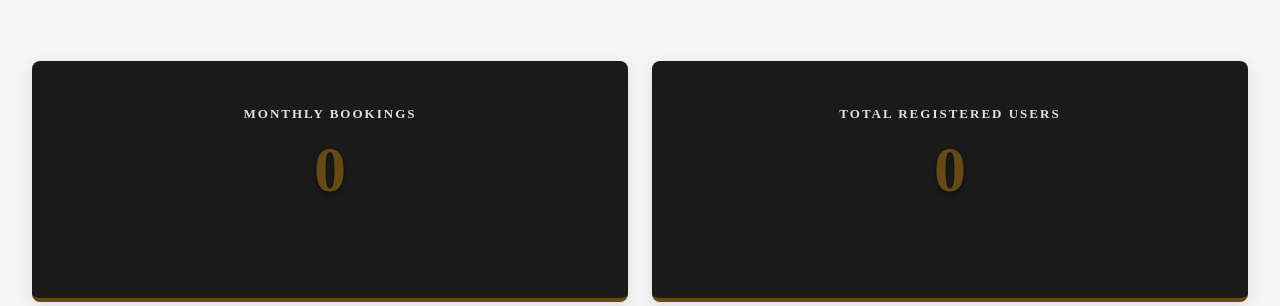
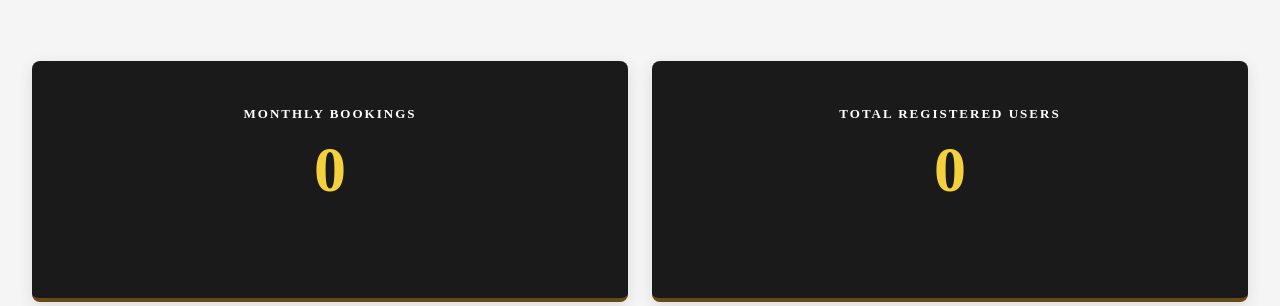
Before and after one commit to TamunaKh/UBUNTU-HAVEN, a PHP site: page /admin/dashboard.php in a window 1280 px wide. Shown: the part 1117-1423 px from the top of the page. Run offline with PHP 8.4, Linux system fonts and the light colour scheme; the visitor is signed in with stand-in values (Sample User, id 1); data that the repository does not hold is empty.

Commit message:
booking and review update

```diff
--- a/admin/dashboard.php
+++ b/admin/dashboard.php
@@ -51,12 +51,13 @@ try {
 
           <div style="display: flex; gap: 24px; margin-bottom: 40px; flex-wrap: wrap;">
               <div style="flex: 1; min-width: 200px; background: #1a1a1a; padding: 32px; border-radius: 8px; text-align: center; border-bottom: 4px solid var(--primary-01); box-shadow: 0 4px 15px rgba(0,0,0,0.1);">
-                  <h3 style="font-size: 13px; color: #e0e0e0; text-transform: uppercase; letter-spacing: 2px; font-weight: 600; font-family: var(--font-family-body);">Monthly Bookings</h3>
-                  <p style="font-size: 64px; font-weight: 800; margin-top: 16px; color: var(--primary-01); font-family: var(--font-family-heading); line-height: 1; text-shadow: 0 2px 4px rgba(0,0,0,0.5);"><?php echo $monthly_bookings; ?></p>
+                  <h3 style="font-size: 13px; color: #ffffff; text-transform: uppercase; letter-spacing: 2px; font-weight: 600; font-family: var(--font-family-body);">Monthly Bookings</h3>
+                  <p style="font-size: 64px; font-weight: 800; margin-top: 16px; color: #F4D03F; font-family: var(--font-family-heading); line-height: 1;"><?php echo $monthly_bookings; ?></p>
               </div>
+
               <div style="flex: 1; min-width: 200px; background: #1a1a1a; padding: 32px; border-radius: 8px; text-align: center; border-bottom: 4px solid var(--primary-01); box-shadow: 0 4px 15px rgba(0,0,0,0.1);">
-                  <h3 style="font-size: 13px; color: #e0e0e0; text-transform: uppercase; letter-spacing: 2px; font-weight: 600; font-family: var(--font-family-body);">Total Registered Users</h3>
-                  <p style="font-size: 64px; font-weight: 800; margin-top: 16px; color: var(--primary-01); font-family: var(--font-family-heading); line-height: 1; text-shadow: 0 2px 4px rgba(0,0,0,0.5);"><?php echo $total_users; ?></p>
+                  <h3 style="font-size: 13px; color: #ffffff; text-transform: uppercase; letter-spacing: 2px; font-weight: 600; font-family: var(--font-family-body);">Total Registered Users</h3>
+                  <p style="font-size: 64px; font-weight: 800; margin-top: 16px; color: #F4D03F; font-family: var(--font-family-heading); line-height: 1;"><?php echo $total_users; ?></p>
               </div>
           </div>
 
--- a/auth/process_login.php
+++ b/auth/process_login.php
@@ -27,7 +27,8 @@ if ($_SERVER["REQUEST_METHOD"] == "POST") {
             exit();
 
         } else {
-            echo "Invalid email or password. <a href='login.php'>Try again</a>";
+            header("Location: login.php?error=invalid");
+                exit();
         }
     } catch (PDOException $e) {
         echo "Error: " . $e->getMessage();
--- a/culture.php
+++ b/culture.php
@@ -54,7 +54,7 @@ include 'includes/header.php';
                         walk from the resort, the museum houses artifacts, photographs, and
                         tools that chronicle the lives of the island's first settlers.
                     </p>
-                    <a href="contact.php" class="button-outline">VIEW EXHIBITS</a>
+                    <!-- <a href="contact.php" class="button-outline">VIEW EXHIBITS</a> -->
                 </div>
             </article>
 
--- a/spa.php
+++ b/spa.php
@@ -55,7 +55,7 @@ include 'includes/header.php';
                         or find your center in our guided meditation classes held in the forest sanctuary.
                     </p>
                     <p class="text-body-large"><strong>Schedule:</strong> Daily at 07:00 and 17:00</p>
-                    <a href="contact.php" class="button-outline">VIEW SCHEDULE</a>
+                    <!-- <a href="contact.php" class="button-outline">VIEW SCHEDULE</a> -->
                 </div>
             </article>
 
```
Also changed, not shown: auth/login.php (+11 -0 lines), auth/process_register.php (+6 -3 lines), auth/register.php (+8 -1 lines), img/Dive_sites_of_Cape_Town.png (added).
